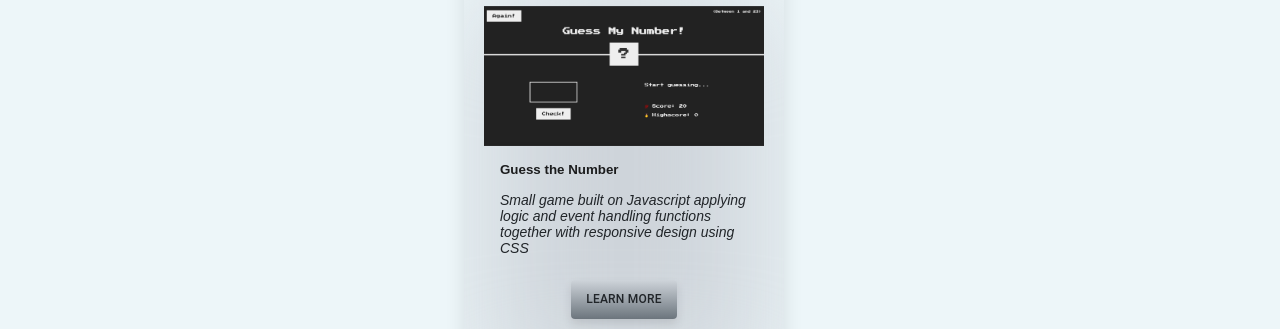
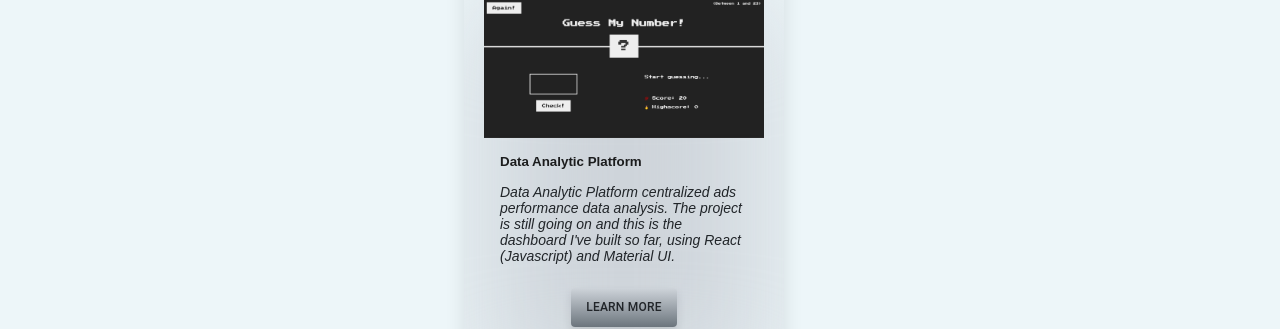
Before and after one commit to hyezhu/nhu-portfolio, a React (Create React App) app: page / in a window 1280 px wide. Shown: the part 2131-2460 px from the top of the page. Built offline with nearby package versions, Linux system fonts and the light colour scheme.

Commit message:
New project added

```diff
--- a/src/components/Porfolio/portfolio.component.jsx
+++ b/src/components/Porfolio/portfolio.component.jsx
@@ -145,7 +145,7 @@ export default function Portfolio() {
         <Card className="card" sx={{ maxWidth: 360 }}>
           <CardActionArea>
             <a
-              href="https://guess-my-number-nhu.netlify.app"
+              href="https://ad-insight.netlify.app"
               target="_blank"
               rel="noreferrer"
             >
@@ -158,12 +158,14 @@ export default function Portfolio() {
             </a>
 
             <CardContent className="content">
-              <h4>Guess the Number</h4>
+              <h4>Data Analytic Platform</h4>
               <br />
               <p>
                 <i>
-                  Small game built on Javascript applying logic and event
-                  handling functions together with responsive design using CSS
+                  Data Analytic Platform centralized ads performance data
+                  analysis. The project is still going on and this is the
+                  dashboard I've built so far, using React (Javascript) and
+                  Material UI.
                 </i>
               </p>
             </CardContent>
@@ -173,7 +175,7 @@ export default function Portfolio() {
             <Button className="btn" size="small">
               <a
                 className="project-link"
-                href="https://guess-my-number-nhu.netlify.app"
+                href="https://ad-insight.netlify.app"
                 target="_blank"
                 rel="noreferrer"
               >
```
